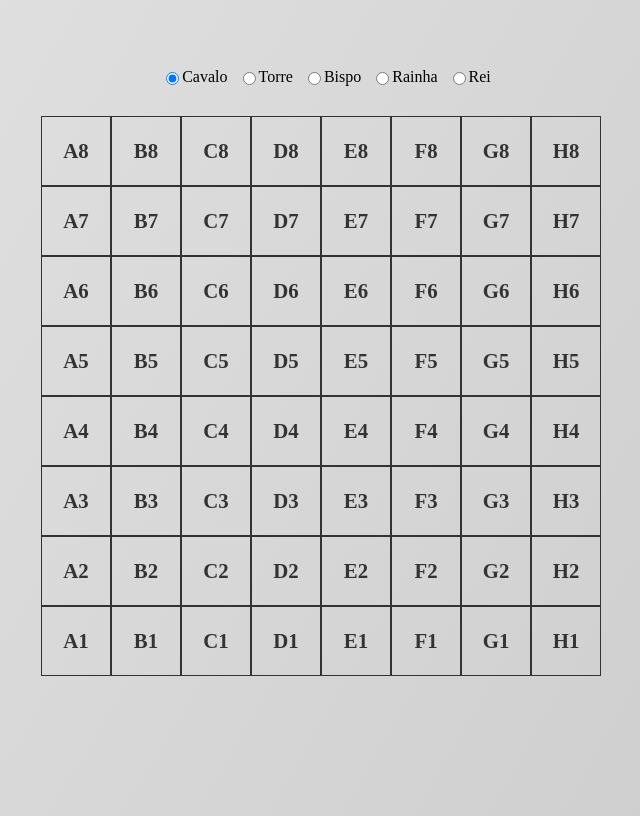
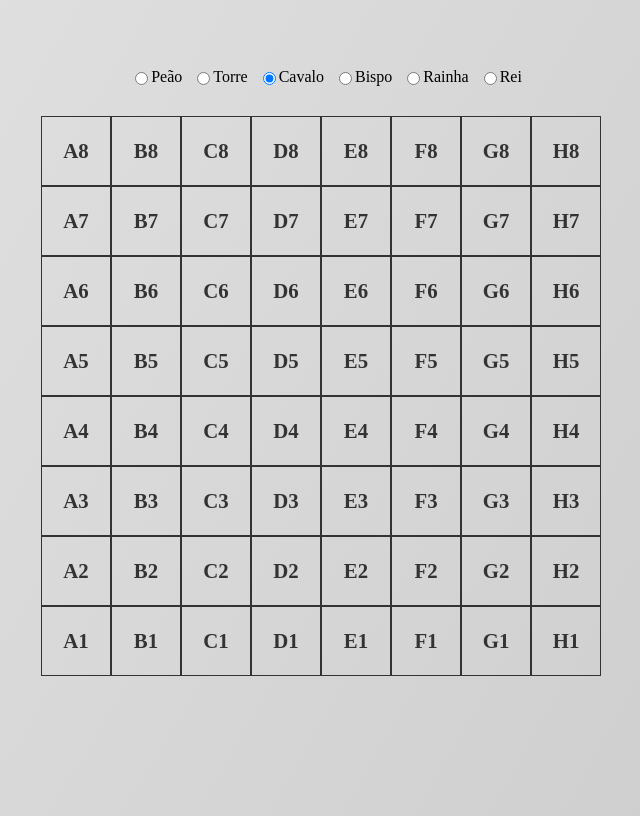
Before and after one commit to mbgustavo/chess-moves, a website: page public/index.html in a window 1280 px wide. Shown: the whole page, without its empty margins (319-959 px from the left). Drawn offline with Linux system fonts and the light colour scheme.

Commit message:
Add pawns at index page

```diff
--- a/public/index.html
+++ b/public/index.html
@@ -66,10 +66,12 @@
 </head>
 <body>
   <div id="piece-selector">
+    <input type="radio" id="pawn" name="piece" value="pawn">
+    <label for="pawn">Peão</label><br>
+    <input type="radio" id="knight" name="piece" value="knight">
+    <label for="knight">Torre</label><br>
     <input type="radio" id="horse" name="piece" value="horse" checked>
     <label for="horse">Cavalo</label><br>
-    <input type="radio" id="knight" name="piece" value="knight">
-    <label for="knight">Torre</label><br>
     <input type="radio" id="bishop" name="piece" value="bishop">
     <label for="bishop">Bispo</label>
     <input type="radio" id="queen" name="piece" value="queen">
```
